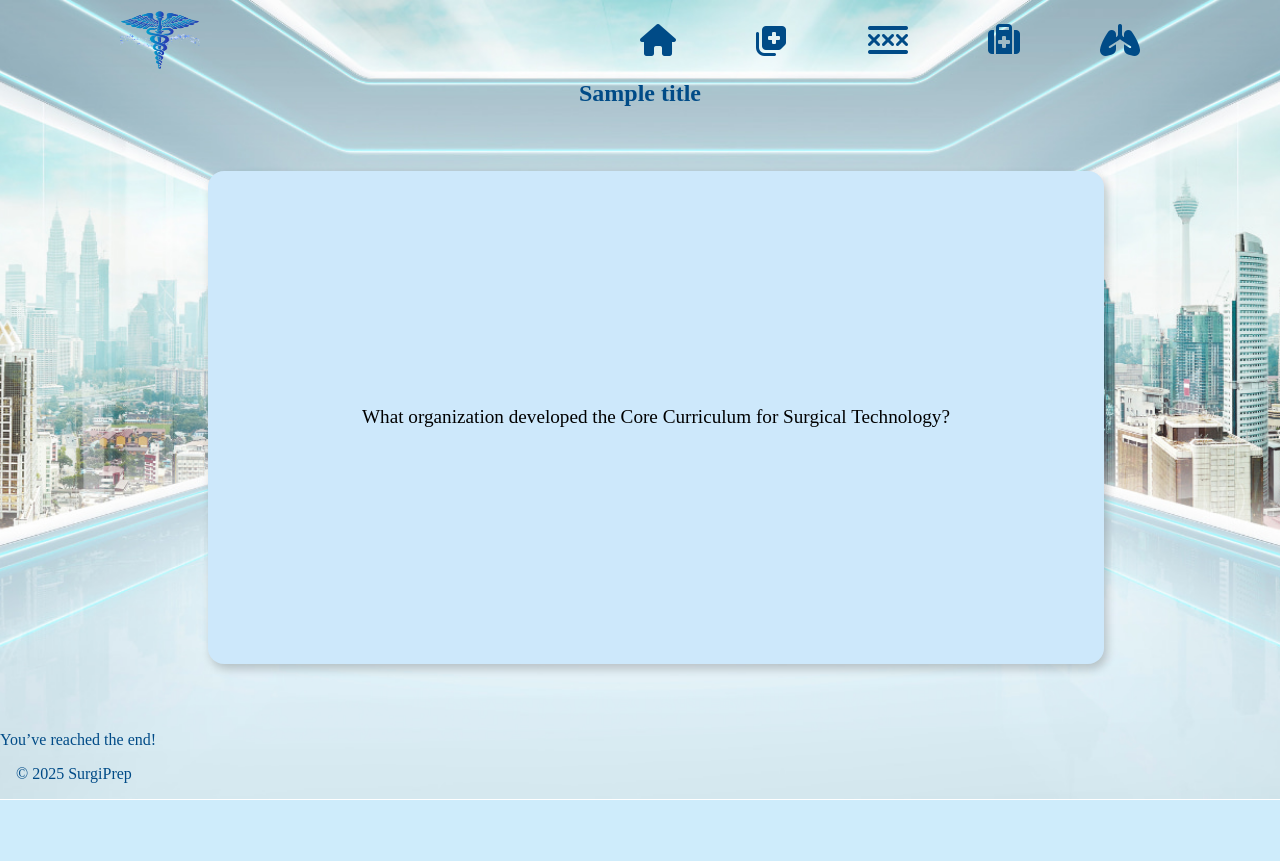
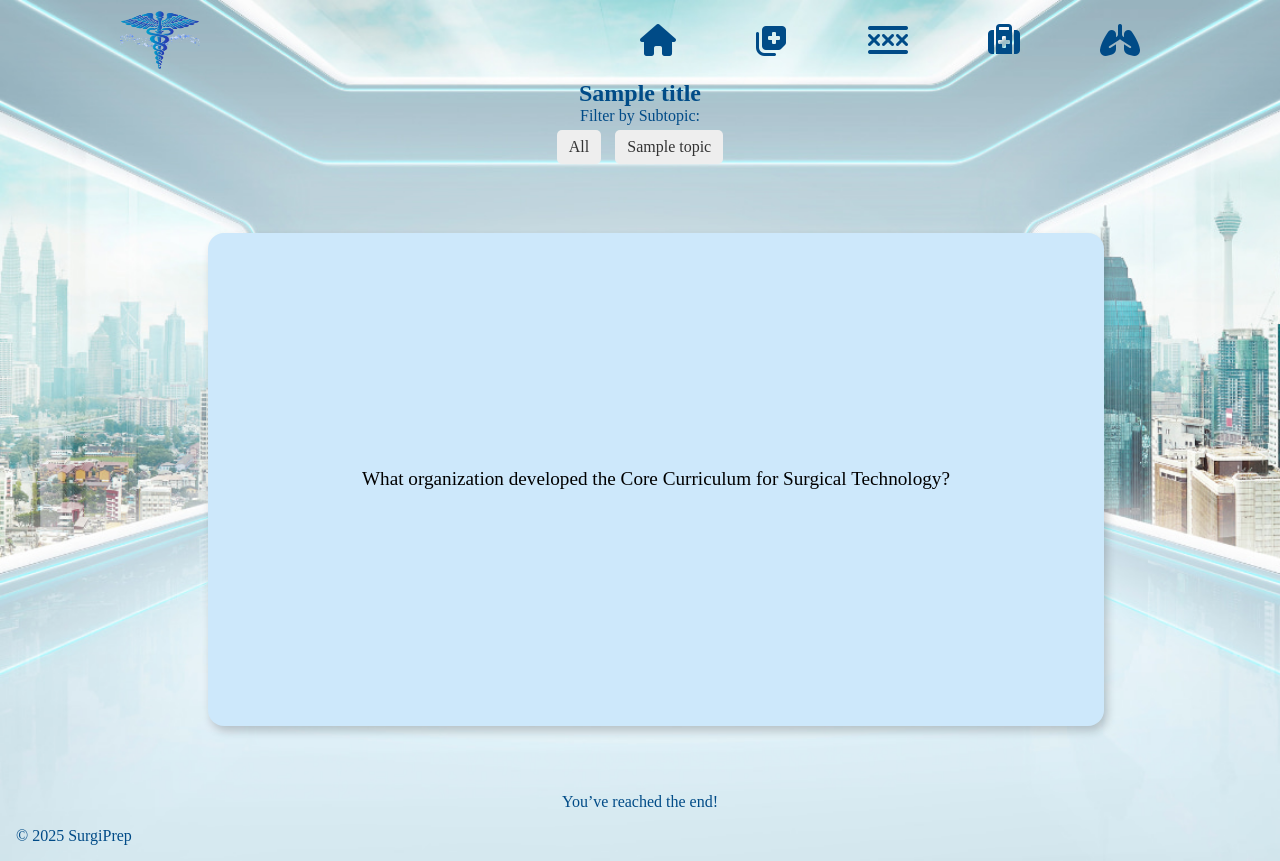
Before and after one commit to AngelMValentin/capstoneproject, a Django app: template templates/pages/flashcard_set.html in a window 1280 px wide. Before the commit the page ends 800 px from the top, so only its background shows below. Run offline with Django 5.2, Linux system fonts and the light colour scheme; data comes from the database, SQL or seed files in the repository; both versions use the stored data as it was after the commit; tables that the repository leaves empty hold one stand-in row (values such as "Sample post"); the template is opened without the code that fills it: values that come from a table or form of the project are taken from there, most other values are stand-ins (such as "Sample title", 1, 10 or a date in 2020).

Commit message:
filters on the flashcards

```diff
--- a/notes/urls.py
+++ b/notes/urls.py
@@ -2,5 +2,6 @@
 from . import views
 
 urlpatterns = [
-    path('list/', views.list, name='notes_list')
+    path('list/', views.list, name='notes_list'),
+    path("create/", views.NoteCreate.as_view(), name="note_create"),
 ]
--- a/static/css/flashcard_set.css
+++ b/static/css/flashcard_set.css
@@ -56,3 +56,30 @@
     font-weight: bold;
     font-size: 1rem;
 }
+
+
+
+.subtopic-filters {
+    margin-bottom: 1.5rem;
+    text-align: center;
+}
+
+.topic-buttons a {
+    display: inline-block;
+    margin: 5px;
+    padding: 8px 12px;
+    background-color: #eee;
+    color: #333;
+    border-radius: 5px;
+    text-decoration: none;
+    transition: background-color 0.3s;
+}
+
+.topic-buttons a:hover {
+    background-color: #ddd;
+}
+
+.topic-buttons .active {
+    background-color: #333;
+    color: #fff;
+}
--- a/templates/pages/flashcard_set.html
+++ b/templates/pages/flashcard_set.html
@@ -9,6 +9,17 @@
 {% block content %}
 <div class="heading">
     <h2>{{ title }}</h2>
+</div>
+<div class="subtopic-filters">
+    <p>Filter by Subtopic:</p>
+    <div class="topic-buttons">
+        <a href="{% url 'flashcard-set' slug=slug card_index=0 %}" class="{% if not selected_topic %}active{% endif %}">All</a>
+        {% for topic in topics %}
+            <a href="{% url 'flashcard-set' slug=slug card_index=0 %}?topic={{ topic|urlencode }}" class="{% if selected_topic == topic %}active{% endif %}">
+                {{ topic }}
+            </a>
+        {% endfor %}
+    </div>
 </div>
 <div class="flashcard-set">
     <div class="card-inner">
@@ -23,10 +34,10 @@
 </div>
 {% if card_index|add:"1" < flashcards|length %}
     <div class="btnContainer">
-        <a href="{% url 'flashcard-set' slug=slug card_index=card_index|add:"1" %}" class="btn">Next</a>
+        <a href="{% url 'flashcard-set' slug=slug card_index=card_index|add:"1" %}{% if selected_topic %}?topic={{ selected_topic|urlencode }}{% endif %}" class="btn">Next</a>
     </div>
 {% else %}
-    <p>You’ve reached the end!</p>
+    <p style="width: 100%; text-align: center;">You’ve reached the end!</p>
 {% endif %}
 <script>
     const flashcard = document.querySelector('.flashcard-set');
```
Also changed, not shown: notes/forms.py (added, +7 -0 lines), notes/views.py (+15 -1 lines), pages/views.py (+7 -10 lines), templates/pages/create.html (added, +37 -0 lines), db.sqlite3, static/css/create.css (added).
